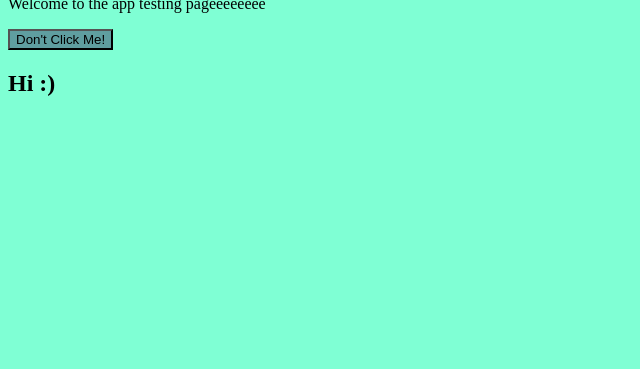
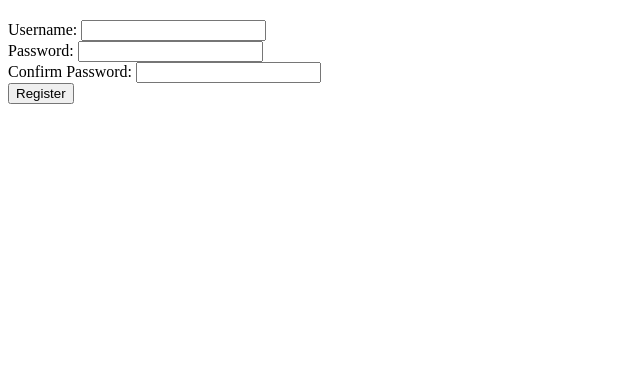
Before and after one commit to coolioman321/cse312_derp, a Flask app: page / in a window 1280 px wide. Shown: the part 431-800 px from the top of the page, without its empty margins (0-640 px from the left). Run offline with Flask 3, Linux system fonts and the light colour scheme.

Commit message:
Add registration form to html file

```diff
--- a/templates/index.html
+++ b/templates/index.html
@@ -1,34 +1,31 @@
-
 <!DOCTYPE html>
 <html>
-<link rel="stylesheet" type="text/css" href="/style.css"/>
 <head>
     <title>Tester Page</title>
 </head>
 <body>
-Tester Page
-</body>
     <h1>WELCOME</h1>
     <div class="image_div">
         <img src="/images/download.jpg" alt="ME rn" class="my_image"/>
     </div>
-<div class="welcome-div">
-    <p id="paragraph">
-        Welcome to the app testing pageeeeeeee
-    </p>
+    <!-- Registration Form -->
+    <form id="registrationForm">
+        <h2>Register</h2>
+        <div>
+            <label for="username">Username:</label>
+            <input type="text" id="username" name="username" required>
         </div>
+        <div>
+            <label for="password">Password:</label>
+            <input type="password" id="password" name="password" required>
         </div>
+        <div>
+            <label for="confirmPassword">Confirm Password:</label>
+            <input type="password" id="confirmPassword" name="confirmPassword" required>
+        </div>
+        <button type="submit">Register</button>
+    </form>
 
-<body>
     <script src="/app.js" defer></script>
-
-<button id = "button" onclick=handle_button()>Don't Click Me!</button>
-
-<h2 id = "presentHeader">Hi :) </h2>
 </body>
-
-
-
-
-
 </html>
```
Lines whose indentation alone changed are shown as unchanged.
